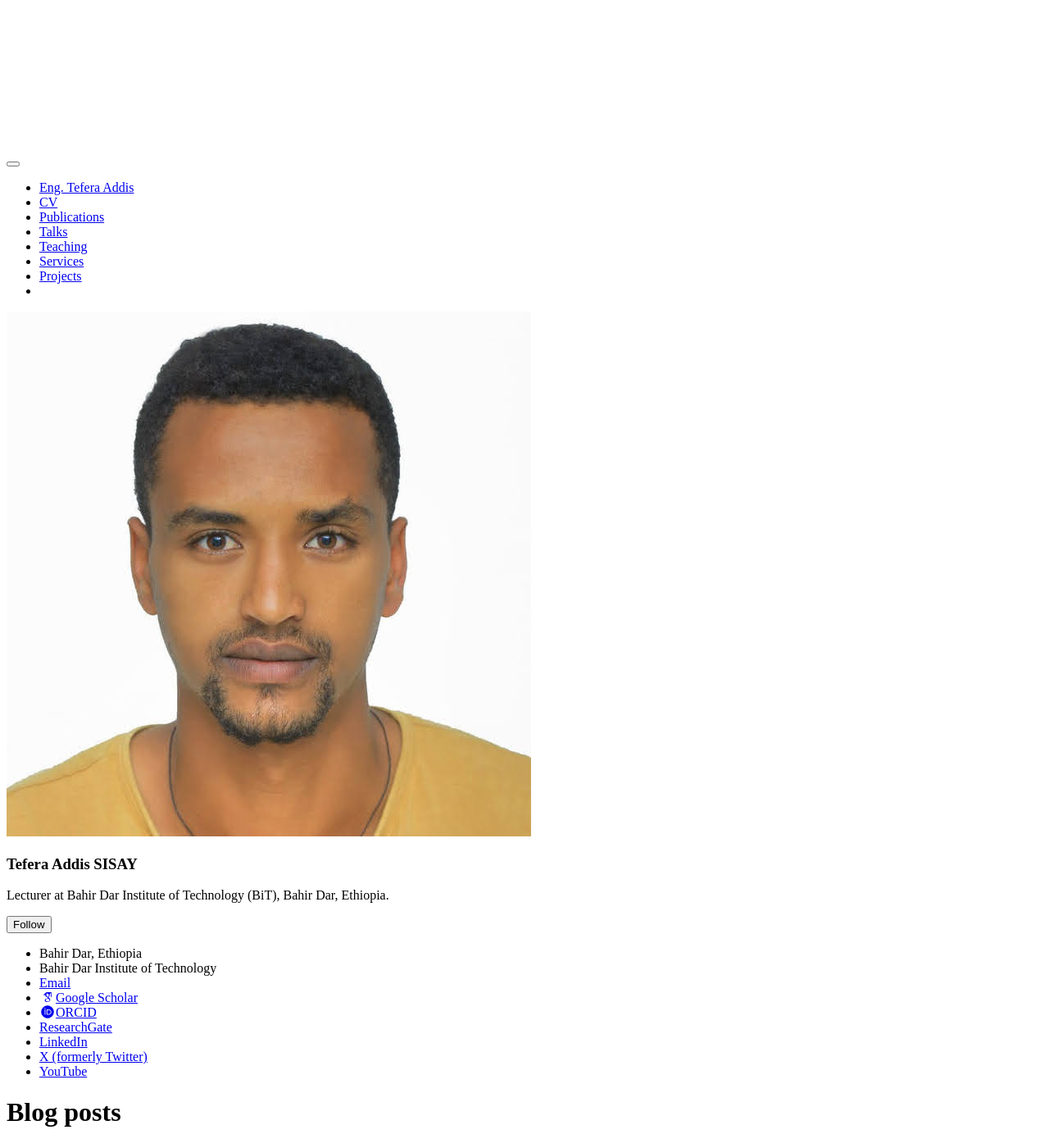
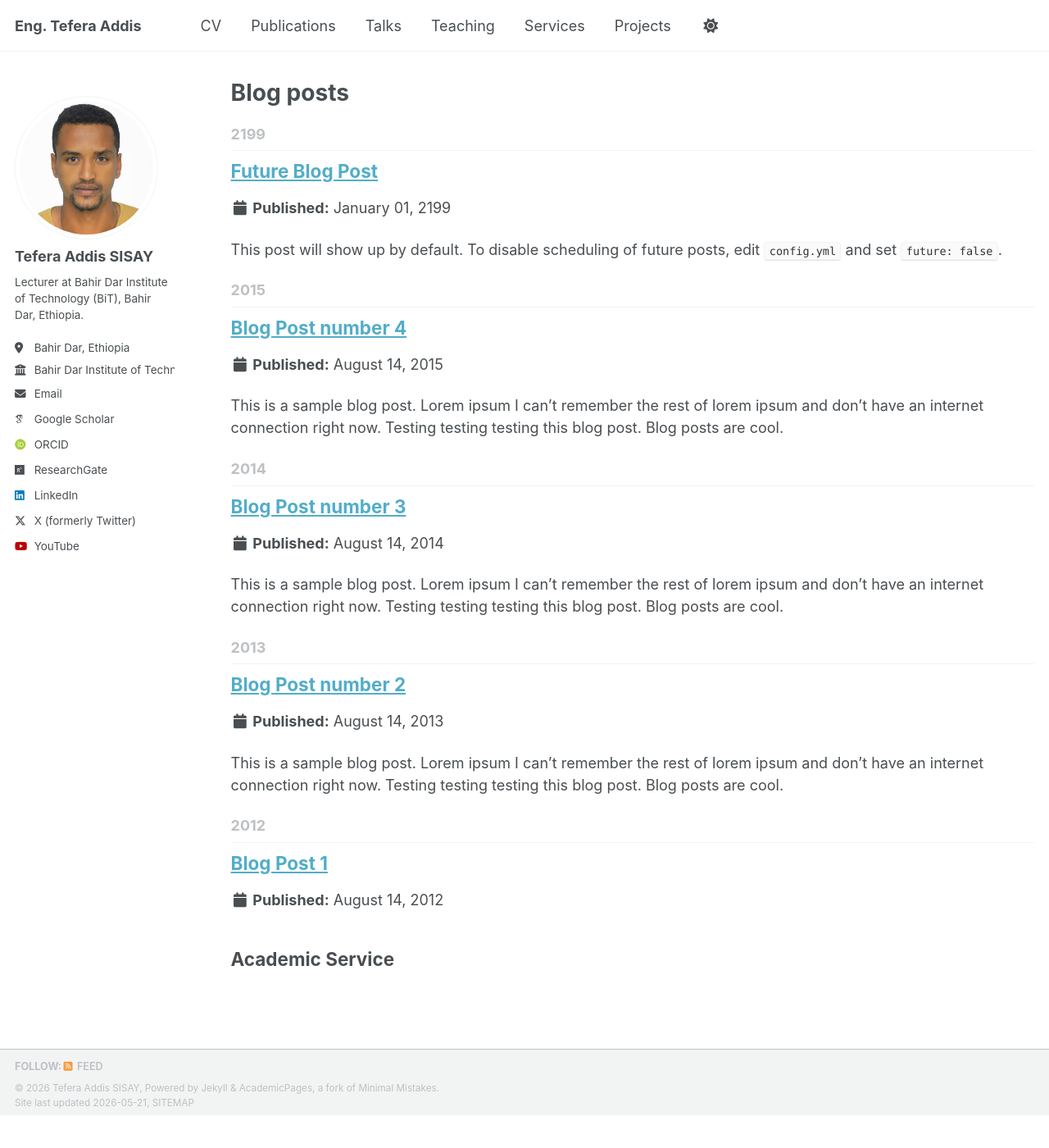
Before and after one commit to tefera-addis-sisay/tefera-addis-sisay.github.io, a Jekyll site: the page built from _pages/year-archive.html, in a window 1280 px wide and 1400 px high. Shown: the whole window at 82% size. Built offline with Jekyll 4.4.1, drawn with Linux system fonts in a browser that asks for light colours; some web fonts are replaced; a script bundle is joined from its source files by our own code; library files that are not in the unit come from our copies.

Commit message:
Update main.scss

```diff
--- a/assets/css/main.scss
+++ b/assets/css/main.scss
@@ -1,3 +1,6 @@
+---
+---
+
 /*
  * This file controls what is imported from /_sass
  *
@@ -40,225 +43,8 @@
 ;
 
 /* =========================================================
-   GLOBAL BASE IMPROVEMENTS (SAFE)
-========================================================= */
-
-body {
-  font-family: "Segoe UI", Roboto, sans-serif;
-  font-size: 16.5px;
-  line-height: 1.75;
-  background-color: var(--global-bg-color);
-  color: var(--global-text-color);
-}
-
-.page__content {
-  max-width: 1050px;
-  margin: auto;
-}
-
-/* Headings */
-h1 {
-  font-size: 1.9rem;
-  border-bottom: 2px solid #3b82f6;
-  padding-bottom: 0.3rem;
-}
-
-h2 {
-  font-size: 1.4rem;
-  color: #3b82f6;
-}
-
-h3 {
-  font-size: 1.15rem;
-}
-
-/* Links */
-a {
-  color: #3b82f6;
-  text-decoration: none;
-}
-
-a:hover {
-  text-decoration: underline;
-}
-
-/* Fade animation */
-.page__content {
-  animation: fadeIn 0.3s ease;
-}
-
-@keyframes fadeIn {
-  from { opacity: 0; transform: translateY(8px); }
-  to { opacity: 1; transform: translateY(0); }
-}
-
-/* Sidebar */
-.sidebar {
-  background: var(--global-bg-color);
-  border-radius: 12px;
-  padding: 1rem;
-}
-
-/* Tables */
-table {
-  width: 100%;
-  border-radius: 10px;
-  overflow: hidden;
-}
-
-thead {
-  background: #3b82f6;
-  color: white;
-}
-
-img {
-  max-width: 100%;
-  border-radius: 12px;
-}
-
-/* =========================================================
-   SERVICES PAGE
-========================================================= */
-
-.page--services .page__content {
-  background: var(--global-bg-color);
-  padding: 2rem;
-  border-radius: 16px;
-  box-shadow: 0 3px 12px rgba(0,0,0,0.06);
-  border-left: 4px solid #10b981;
-}
-
-.page--services h1 {
-  border-bottom: 2px solid #10b981;
-}
-
-.page--services h2 {
-  color: #10b981;
-}
-
-/* =========================================================
-   TEACHING GRID
-========================================================= */
-
-.page--teaching .archive__item {
-  display: inline-block;
-  vertical-align: top;
-  width: calc(33.333% - 1rem);
-  margin: 0.5rem;
-
-  background: var(--global-bg-color);
-  border-radius: 14px;
-  padding: 1.2rem;
-
-  border-left: 4px solid #3b82f6;
-  box-shadow: 0 3px 10px rgba(0,0,0,0.06);
-  transition: all 0.25s ease;
-}
-
-.page--teaching .archive__item:hover {
-  transform: translateY(-6px);
-}
-
-@media (max-width: 992px) {
-  .page--teaching .archive__item {
-    width: calc(50% - 1rem);
-  }
-}
-
-@media (max-width: 600px) {
-  .page--teaching .archive__item {
-    width: 100%;
-  }
-}
-
-/* =========================================================
-   PROJECTS
-========================================================= */
-
-.page--projects .archive__item {
-  background: var(--global-bg-color);
-  border-radius: 14px;
-  padding: 1.2rem;
-  margin-bottom: 1.5rem;
-
-  border-left: 4px solid #6366f1;
-  box-shadow: 0 3px 10px rgba(0,0,0,0.05);
-  transition: all 0.2s ease;
-}
-
-.page--projects .archive__item:hover {
-  transform: translateY(-4px);
-}
-
-/* =========================================================
-   PUBLICATIONS / TALKS
-========================================================= */
-
-.page--publications .archive__item,
-.page--talks .archive__item {
-  padding: 1rem;
-  border-left: 3px solid #94a3b8;
-  margin-bottom: 1rem;
-  background: transparent;
-  box-shadow: none;
-}
-
-/* =========================================================
-   FOOTER
-========================================================= */
-
-.page__footer {
-  background: var(--global-footer-bg-color);
-  color: var(--global-footer-text-color);
-  padding-top: 1.2rem;
-  padding-bottom: 1.2rem;
-  margin-top: 2rem;
-}
-
-/* Avatar */
-.author__avatar img {
-  border-radius: 50%;
-  border: 4px solid #3b82f6;
-  padding: 2px;
-  box-shadow: 0 4px 12px rgba(0,0,0,0.12);
-  transition: transform 0.3s ease, box-shadow 0.3s ease;
-}
-
-.author__avatar img:hover {
-  transform: scale(1.05);
-  box-shadow: 0 6px 18px rgba(0,0,0,0.18);
-}
-
-/* =========================================================
-   NAVIGATION BAR
-========================================================= */
-
-.masthead {
-  background: var(--global-bg-color);
-  border-bottom: 1px solid rgba(0, 0, 0, 0.08);
-}
-
-.greedy-nav a {
-  font-weight: 600;
-  font-size: 0.95rem;
-  color: var(--global-text-color);
-  transition: transform 0.2s ease, color 0.2s ease;
-  padding: 0.4rem 0.6rem;
-  display: inline-block;
-}
-
-.greedy-nav a:hover {
-  transform: scale(1.08);
-  color: #3b82f6;
-}
-
-.greedy-nav a.active {
-  color: #3b82f6;
-  font-weight: 700;
-}
-
-/* =========================================================
-   POST NAVIGATION (ORIGINAL SIMPLE VERSION)
+   POST NAVIGATION (SAFE ADD-ON ONLY)
+   This does NOT affect your existing layout
 ========================================================= */
 
 .post-navigation {
@@ -272,6 +58,7 @@
 .post-navigation a {
   text-decoration: none;
   font-weight: 500;
+  color: inherit;
 }
 
 .post-navigation a:hover {
```
